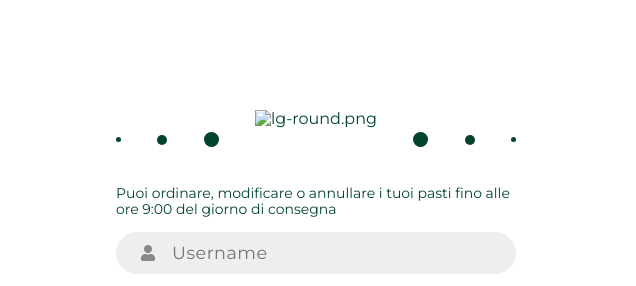
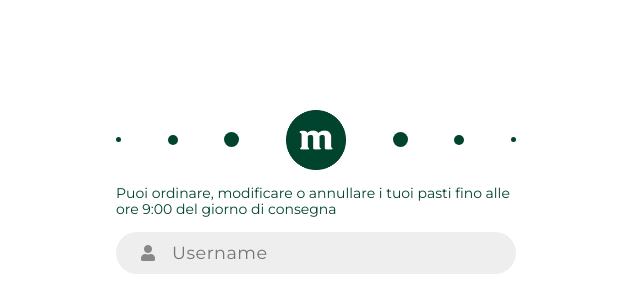
Before and after one commit to brygant/test-area, a plain HTML site: page MBA/index.html in a window 1280 px wide. Shown: the part 134-420 px from the top of the page, 644-1280 px from the left. Drawn offline with nearby package versions, Linux system fonts and the light colour scheme; the site is published under a folder, as on GitHub Pages, so addresses that start at the root find nothing.

Commit message:
Update index.html

```diff
--- a/MBA/index.html
+++ b/MBA/index.html
@@ -42,7 +42,7 @@
           <div class="rd-10"></div>
           <div class="rd-15"></div>
           <div class="rd-20"></div>
-          <img class="lg" src="/images/lg-round.png" alt="lg-round.png">
+          <img class="lg" src="images/lg-round.png" alt="lg-round.png">
           <div class="rd-20"></div>
           <div class="rd-15"></div>
           <div class="rd-10"></div>
```
